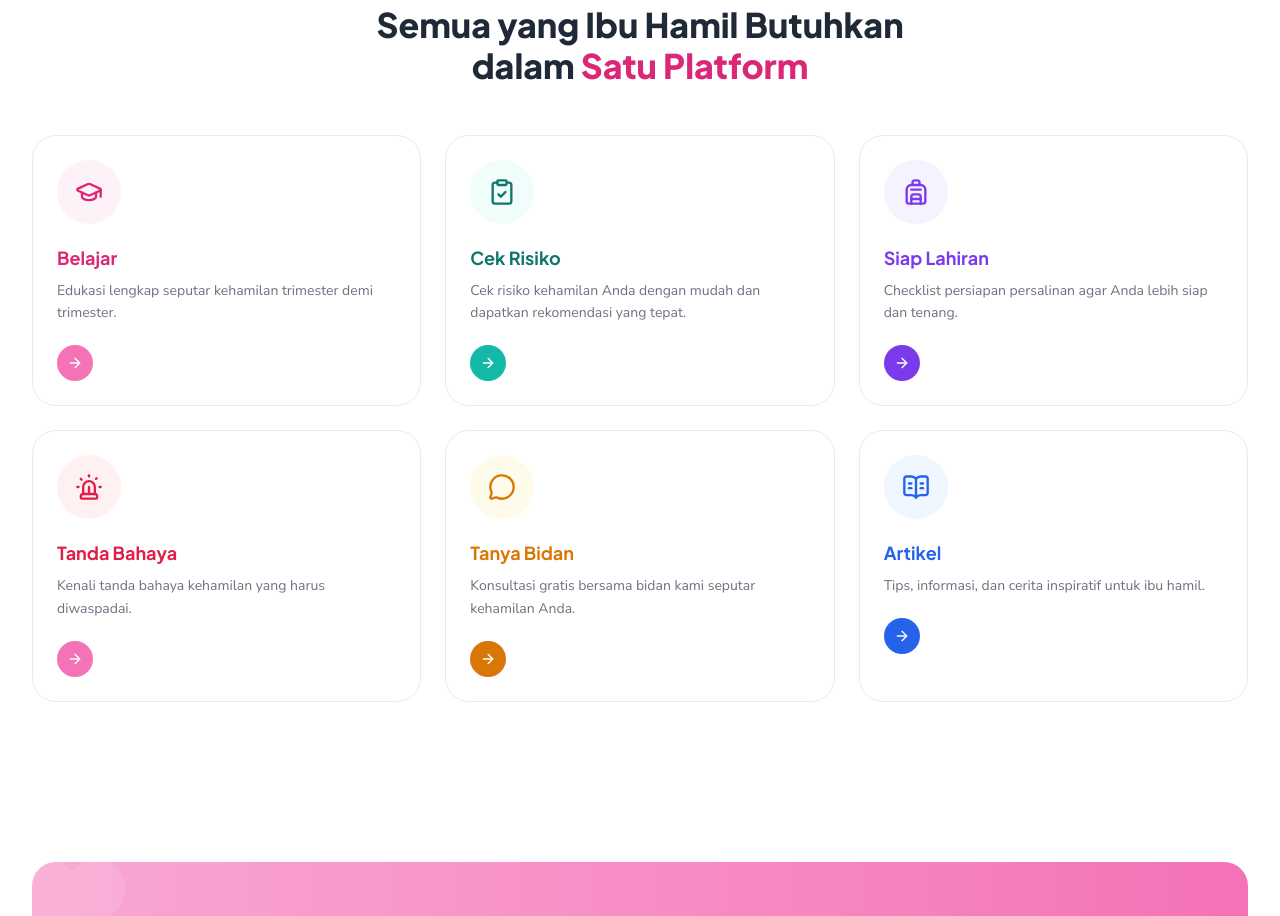
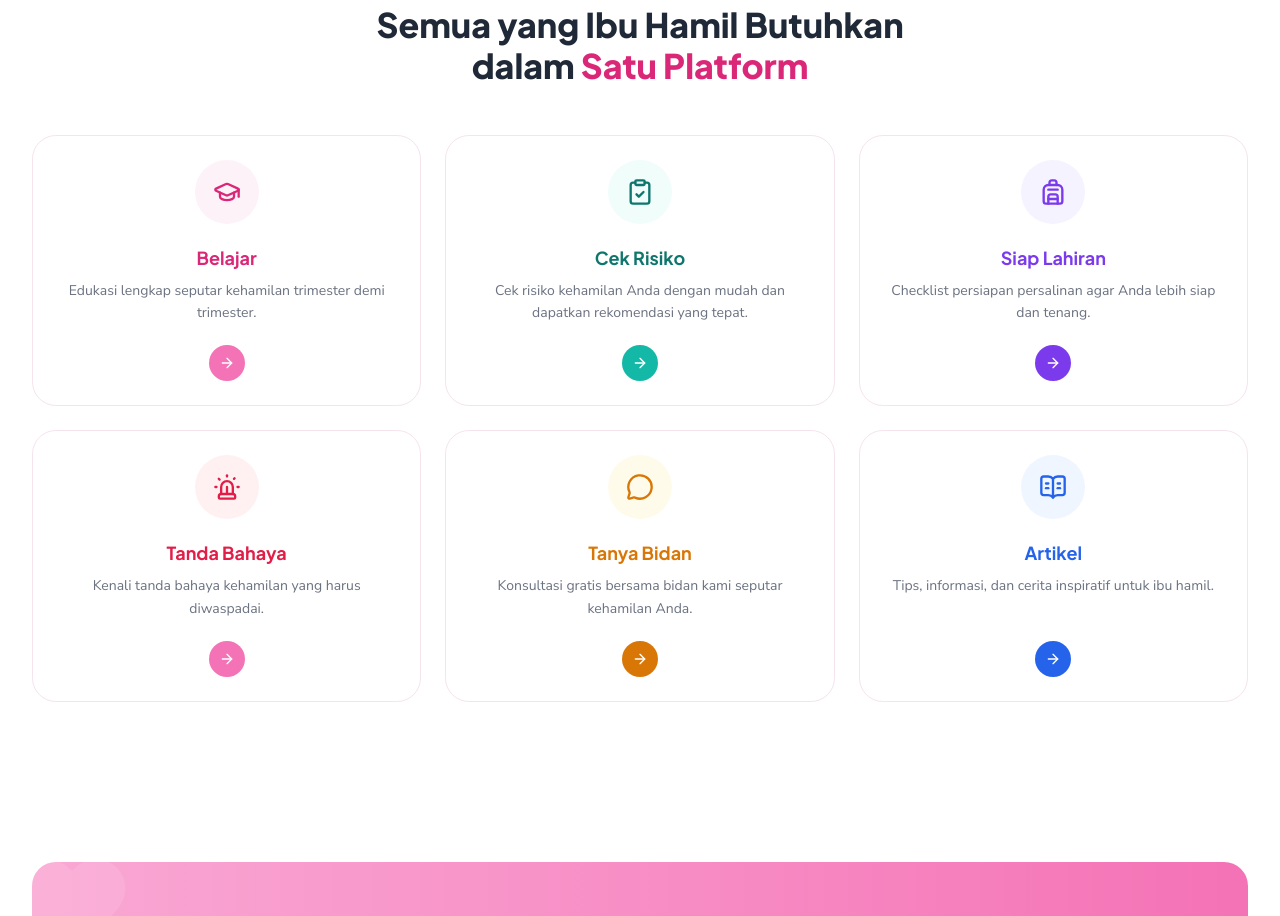
Before and after one commit to ammarwj/prenatalks, a Next.js app in the folder web/: page / in a window 1280 px wide. Shown: the part 840-1756 px from the top of the page. Built offline with nearby package versions, Linux system fonts and the light colour scheme; no server answers.

Commit message:
feat: implement Suspense for MasukPage and enhance redirect handling in auth routes

```diff
--- a/web/app/(auth)/masuk/page.tsx
+++ b/web/app/(auth)/masuk/page.tsx
@@ -1,8 +1,8 @@
 "use client";
 
-import { useState } from "react";
+import { Suspense, useState } from "react";
 import Link from "next/link";
-import { useRouter } from "next/navigation";
+import { useRouter, useSearchParams } from "next/navigation";
 import { zodResolver } from "@hookform/resolvers/zod";
 import { useForm } from "react-hook-form";
 import { Eye, EyeOff, LogIn } from "lucide-react";
@@ -14,12 +14,26 @@ import { Button } from "@/components/ui/button";
 import { Input } from "@/components/ui/input";
 import { ApiRequestError } from "@/lib/api-error";
 import { authLogin } from "@/lib/auth";
-import { landingPathForRole } from "@/lib/auth-routes";
+import { isAdminRole, landingPathForRole, safeRedirectPath } from "@/lib/auth-routes";
 import { useAuthStore } from "@/lib/stores/auth-store";
 import { loginSchema, type LoginInput } from "@/lib/validations/auth";
 
+/**
+ * `useSearchParams()` menuntut batas `<Suspense>` di halaman yang dirender
+ * statis, dan `/masuk` termasuk salah satunya — tanpa pembungkus ini
+ * `next build` gagal. Pola yang sama dipakai `app/kalkulator/page.tsx`.
+ */
 export default function MasukPage() {
+  return (
+    <Suspense>
+      <MasukForm />
+    </Suspense>
+  );
+}
+
+function MasukForm() {
   const router = useRouter();
+  const searchParams = useSearchParams();
   const setSession = useAuthStore((state) => state.setSession);
   const [showPassword, setShowPassword] = useState(false);
   const [serverError, setServerError] = useState<string | null>(null);
@@ -35,10 +49,21 @@ export default function MasukPage() {
     try {
       const data = await authLogin(values.email, values.password);
       setSession(data.access_token, data.user);
+
       // Tujuan ditentukan role: admin/super_admin ke panel admin, pengguna
       // biasa ke ringkasan dashboard (F-13) — sesuai sitemap PRD §8 yang
       // memisahkan `/dashboard` dan `/admin` sebagai dua akar area.
-      router.push(landingPathForRole(data.user.role));
+      //
+      // `?redirect=` menimpanya hanya untuk peran non-pengelola: guard
+      // `/dashboard/*` tetap memantulkan pengelola ke /admin, jadi menurutinya
+      // di sini cuma menghasilkan satu kedipan halaman sebelum dipantulkan.
+      // Nilainya disaring `safeRedirectPath()` — lihat alasannya di sana.
+      const home = landingPathForRole(data.user.role);
+      const redirectTo = isAdminRole(data.user.role)
+        ? null
+        : safeRedirectPath(searchParams.get("redirect"));
+
+      router.push(redirectTo ?? home);
     } catch (err) {
       setServerError(
         err instanceof ApiRequestError ? err.message : "Terjadi kesalahan, coba lagi."
--- a/web/app/dashboard/layout.tsx
+++ b/web/app/dashboard/layout.tsx
@@ -1,7 +1,7 @@
 "use client";
 
 import { useEffect } from "react";
-import { useRouter } from "next/navigation";
+import { usePathname, useRouter } from "next/navigation";
 import { Loader2, MailWarning } from "lucide-react";
 
 import { DashboardBottomNav } from "@/components/dashboard/dashboard-bottom-nav";
@@ -26,6 +26,7 @@ import { useDashboardStore } from "@/lib/stores/dashboard-store";
  */
 export default function DashboardLayout({ children }: { children: React.ReactNode }) {
   const router = useRouter();
+  const pathname = usePathname();
   const { isHydrating } = useSessionRehydrate();
   const accessToken = useAuthStore((state) => state.accessToken);
   const user = useAuthStore((state) => state.user);
@@ -40,13 +41,16 @@ export default function DashboardLayout({ children }: { children: React.ReactNod
       return;
     }
     if (!accessToken) {
-      router.replace("/masuk");
+      // Tujuan asal ikut dibawa supaya tamu yang mengklik pintasan di landing
+      // page (mis. kartu "Cek Risiko") kembali ke fitur itu setelah masuk,
+      // bukan dibuang ke beranda dashboard.
+      router.replace(`/masuk?redirect=${encodeURIComponent(pathname)}`);
       return;
     }
     if (isManager) {
       router.replace("/admin");
     }
-  }, [isHydrating, accessToken, isManager, router]);
+  }, [isHydrating, accessToken, isManager, pathname, router]);
 
   /**
    * Ringkasan dimuat sekali di sini, bukan di tiap halaman: chip usia
--- a/web/components/landing/feature-grid.tsx
+++ b/web/components/landing/feature-grid.tsx
@@ -8,11 +8,18 @@ import {
   Siren,
 } from "lucide-react";
 import type { LucideIcon } from "lucide-react";
+import Link from "next/link";
 
 import { Reveal } from "@/components/shared/reveal";
+import { FEATURE_LINKS, type FeatureId } from "@/lib/feature-links";
 
+/**
+ * `id` diketikkan `FeatureId`, bukan `string`: kartu tanpa tujuan di
+ * `FEATURE_LINKS` langsung gagal saat `tsc` alih-alih diam-diam jadi kartu
+ * mati seperti sebelumnya, ketika panahnya cuma hiasan.
+ */
 const FEATURES: {
-  id: string;
+  id: FeatureId;
   icon: LucideIcon;
   title: string;
   desc: string;
@@ -97,9 +104,19 @@ export function FeatureGrid() {
       <div className="mt-12 grid grid-cols-1 gap-6 sm:grid-cols-2 lg:grid-cols-3">
         {FEATURES.map((feature, i) => (
           <Reveal key={feature.id} delay={(i % 3) * 0.06}>
-            <div
+            {/*
+              `id` dan `scroll-mt-24` wajib tetap di elemen terluar: dua tombol
+              CTA di hero menaut ke `#belajar` dan `#cek-risiko`, dan
+              `scroll-mt-24` yang menjaga kartunya tidak tertutup header sticky
+              saat anchor itu dipakai.
+
+              Cincin fokus ditambahkan karena kartunya kini target klik seukuran
+              kartu — tanpa itu pengguna keyboard tidak tahu sedang di mana.
+            */}
+            <Link
               id={feature.id}
-              className="group scroll-mt-24 flex h-full flex-col rounded-3xl border border-border bg-white p-6 transition-all duration-200 hover:-translate-y-1 hover:shadow-soft"
+              href={FEATURE_LINKS[feature.id]}
+              className="group scroll-mt-24 flex h-full flex-col items-center rounded-3xl border border-border bg-white p-6 text-center outline-none transition-all duration-200 hover:-translate-y-1 hover:shadow-soft focus-visible:border-ring focus-visible:ring-3 focus-visible:ring-ring/50"
             >
               <span
                 className={`flex size-16 items-center justify-center rounded-full ${feature.iconBg}`}
@@ -111,7 +128,14 @@ export function FeatureGrid() {
               >
                 {feature.title}
               </h3>
-              <p className="mt-2 text-sm leading-relaxed text-muted-foreground">
+              {/*
+                `grow` membuat deskripsi menyerap sisa tinggi kartu sehingga
+                panah keenam kartu sebaris meski jumlah barisnya beda — idiom
+                yang sama dipakai kartu testimoni. Sebelumnya kerataan itu tidak
+                terlalu terlihat karena isinya rata kiri; setelah rata tengah,
+                panah yang tidak sejajar langsung mencolok.
+              */}
+              <p className="mt-2 grow text-sm leading-relaxed text-muted-foreground">
                 {feature.desc}
               </p>
               <span
@@ -119,7 +143,7 @@ export function FeatureGrid() {
               >
                 <ArrowRight className="size-4" />
               </span>
-            </div>
+            </Link>
           </Reveal>
         ))}
       </div>
--- a/web/components/landing/hero.tsx
+++ b/web/components/landing/hero.tsx
@@ -8,6 +8,7 @@ import type { LucideIcon } from "lucide-react";
 import { Button } from "@/components/ui/button";
 import { useBrand } from "@/components/shared/brand-provider";
 import { Reveal } from "@/components/shared/reveal";
+import { FEATURE_LINKS } from "@/lib/feature-links";
 import type { BrandHeroAsset } from "@/lib/types";
 
 const FLOATING_CARDS: {
@@ -145,10 +146,16 @@ export function Hero() {
               variant="outline"
               className="h-12 rounded-full border-brand-purple px-6 text-base text-brand-purple hover:bg-brand-purple-soft"
             >
-              <a href="#cek-risiko">
+              {/*
+                Menuju tujuan yang sama dengan kartu di grid fitur, bukan
+                anchor `#cek-risiko` seperti sebelumnya: menggulir ke kartu yang
+                isinya tautan ke tempat lain hanya menambah satu langkah.
+                `id` kartunya tetap ada, jadi anchor lama tidak putus.
+              */}
+              <Link href={FEATURE_LINKS["cek-risiko"]}>
                 <ShieldCheck className="size-4" />
                 Cek Risiko
-              </a>
+              </Link>
             </Button>
             <Button
               asChild
@@ -156,10 +163,10 @@ export function Hero() {
               variant="ghost"
               className="h-12 rounded-full border border-border bg-white/70 px-6 text-base hover:bg-white"
             >
-              <a href="#belajar">
+              <Link href={FEATURE_LINKS.belajar}>
                 <BookOpen className="size-4" />
                 Belajar Gratis
-              </a>
+              </Link>
             </Button>
           </div>
         </Reveal>
--- a/web/lib/auth-routes.ts
+++ b/web/lib/auth-routes.ts
@@ -26,3 +26,19 @@ export const landingPathForRole = (role?: UserRole): string => {
   }
   return "/dashboard";
 };
+
+/**
+ * Menyaring `?redirect=` sebelum dipakai menavigasi setelah login.
+ *
+ * Nilainya datang dari URL, jadi tidak boleh dipercaya: tanpa penyaringan ini
+ * `/masuk?redirect=https://situs-lain` mengubah halaman masuk jadi batu
+ * loncatan phishing yang tampak sah karena domainnya benar. Hanya path internal
+ * yang diterima, dan `//host` ikut ditolak karena browser memperlakukannya
+ * sebagai URL protocol-relative ke domain lain.
+ */
+export function safeRedirectPath(value: string | null): string | null {
+  if (!value || !value.startsWith("/") || value.startsWith("//")) {
+    return null;
+  }
+  return value;
+}
--- /dev/null
+++ b/web/lib/feature-links.ts
@@ -0,0 +1,24 @@
+/**
+ * Tujuan tiap kartu pada grid fitur landing page (PRD §9 F-01 no. 4).
+ *
+ * Hidup di berkas sendiri karena dipakai **dua** komponen: `FeatureGrid` untuk
+ * kartunya, dan `Hero` untuk dua tombol CTA-nya. Kalau hero menyalin href-nya
+ * sendiri, keduanya akan menyimpang diam-diam — kegagalan yang sudah pernah
+ * terjadi pada `nav-items.ts`, yang sempat berisi anchor ke seksi landing yang
+ * tidak pernah dibuat.
+ *
+ * Empat dari enam nama kartu (Belajar, Siap Lahiran, Tanda Bahaya, Tanya Bidan)
+ * tidak punya halaman sendiri, jadi tujuannya adalah rute terdekat yang
+ * benar-benar ada. `tanda-bahaya` memakai filter kategori yang sudah didukung
+ * `/artikel` (slug `tanda-bahaya` berasal dari `CategorySeeder`).
+ */
+export const FEATURE_LINKS = {
+  belajar: "/video",
+  "cek-risiko": "/dashboard/cek-risiko",
+  "siap-lahiran": "/dashboard/persiapan",
+  "tanda-bahaya": "/artikel?category=tanda-bahaya",
+  "tanya-bidan": "/komunitas",
+  artikel: "/artikel",
+} as const;
+
+export type FeatureId = keyof typeof FEATURE_LINKS;
```
